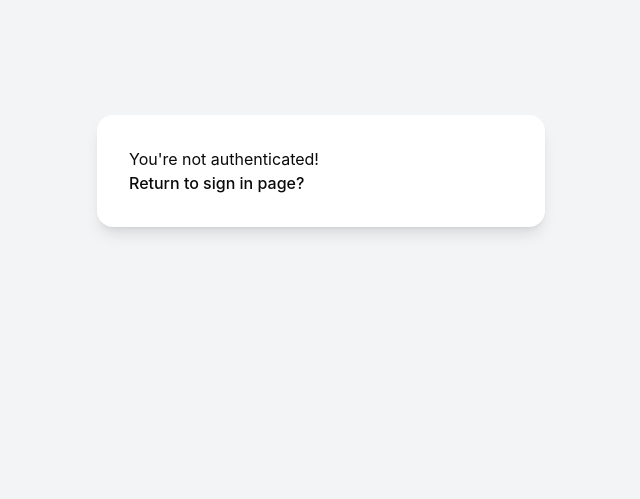
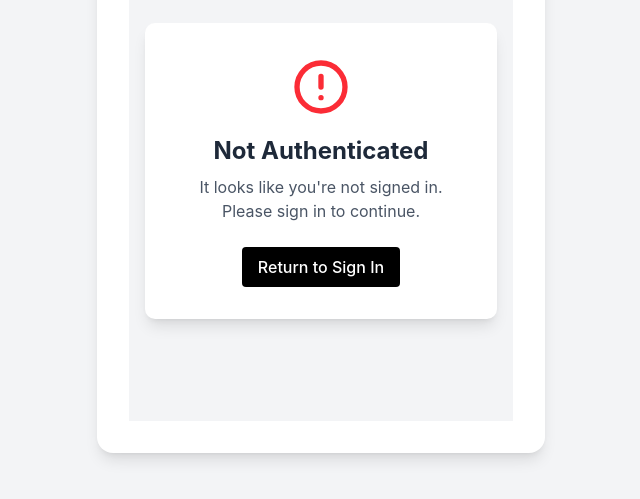
Before and after one commit to khanc26/HotelManagement-SE104, a React (Vite) app in the folder code/fe/: page /auth/not-authenticated in a window 1280 px wide. Shown: the part 229-728 px from the top of the page, without its empty margins (319-959 px from the left). Built offline with nearby package versions, Linux system fonts and the light colour scheme.

Commit message:
chore(ui): better not authenticated page ui

```diff
--- a/code/fe/src/pages/NotAuthenticated.tsx
+++ b/code/fe/src/pages/NotAuthenticated.tsx
@@ -1,10 +1,36 @@
-import { Link } from "react-router";
+import { Link } from "react-router-dom";
 
 export default function NotAuthenticated() {
   return (
-    <div>
-      <div>You're not authenticated!</div>
-      <Link to="/auth/sign-in">Return to sign in page?</Link>
+    <div className="min-h-[500px] bg-gray-100 flex flex-col justify-center items-center px-4">
+      <div className="max-w-md w-full bg-white shadow-lg rounded-lg p-8 text-center">
+        <svg
+          className="mx-auto h-16 w-16 text-red-500 mb-4"
+          fill="none"
+          stroke="currentColor"
+          viewBox="0 0 24 24"
+          xmlns="http://www.w3.org/2000/svg"
+        >
+          <path
+            strokeLinecap="round"
+            strokeLinejoin="round"
+            strokeWidth="2"
+            d="M12 8v4m0 4h.01M21 12a9 9 0 11-18 0 9 9 0 0118 0z"
+          />
+        </svg>
+        <p className="text-base md:text-2xl font-bold text-gray-800 mb-2">
+          Not Authenticated
+        </p>
+        <p className="text-gray-600 mb-6">
+          It looks like you're not signed in. Please sign in to continue.
+        </p>
+        <Link
+          to="/auth/sign-in"
+          className="inline-block bg-black text-white font-semibold py-2 px-4 rounded transition duration-200"
+        >
+          Return to Sign In
+        </Link>
+      </div>
     </div>
   );
 }
```
